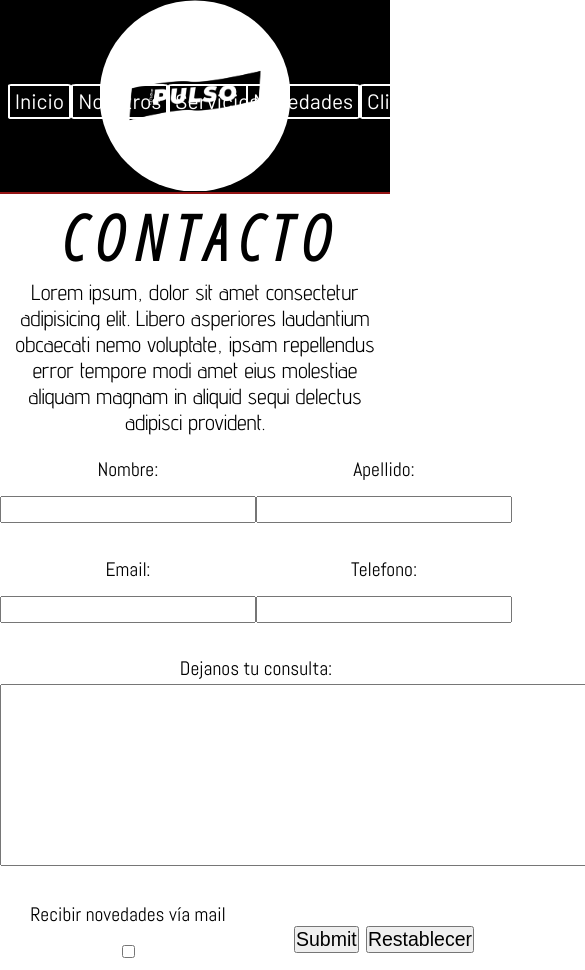
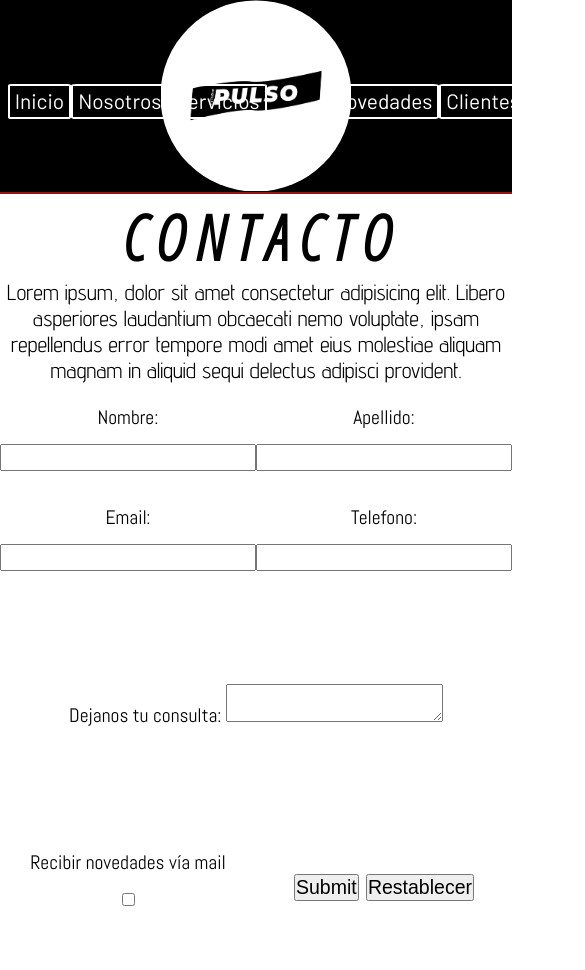
Before and after one commit to maudena/webPulsoCoder, a plain HTML site: page Contacto.html in a window 390 px wide. Shown: the top 970 px of the page, 585 px wide, since content can reach past the window. Drawn offline with Linux system fonts and the light colour scheme.

Commit message:
Commit inicial

```diff
--- a/Contacto.html
+++ b/Contacto.html
@@ -9,7 +9,7 @@
     <link rel="stylesheet" href="https://stackpath.bootstrapcdn.com/font-awesome/4.7.0/css/font-awesome.min.css">
     <title>Pulso | Contacto</title>
 </head>
-<body>
+<body class="container-Contacto">
     <header class="header">
 
         <div class="logoHeader">
@@ -61,7 +61,7 @@
 
                 <div class="boxConsulta">
                     <label for="consulta">Dejanos tu consulta: </label>
-                    <textarea name="consulta" id="consulta" cols="100" rows="10"></textarea>
+                    <textarea name="consulta" id="consulta" cols="auto" rows="auto"></textarea>
                 </div>
                 <div class="checkContacto">
                     <p>Recibir novedades vía mail</p>
--- a/css/style.css
+++ b/css/style.css
@@ -60,12 +60,14 @@ html{
     grid-column: 1/5;
     display: flex;
     justify-content: space-between;
+
 }
 .nav ul{
     list-style: none;
     display: flex;
     font-size: 35em;
     font-family: 'Barlow', sans-serif;
+
 }
 
 .left, .right{
@@ -73,6 +75,7 @@ html{
     align-self: center;
     margin-left: 5em;
     margin-right: 5em;
+
 
 }
 .left ul, .right ul{
@@ -355,17 +358,26 @@ header{
 }
 .foot{
     grid-area: footer;
-    grid-column: 1/5;
-    grid-row: 9/10;
+
 }
 
 
 
-/*---------------C O N T A C T O---------------*/
+/*            <---------------C O N T A C T O--------------->             */
 
-
+.container-Contacto{
+    display: grid;
+    grid-template-areas:
+    "header"
+    "titleContacto"
+    "textoContacto"
+    "formContacto"
+    "footer"
+    ;
+}
 
 .titleContacto{
+    grid-area: titleContacto;
     display: flex;
     font-size: 10em;
     font-family: 'Open Sans Condensed', sans-serif;
@@ -374,6 +386,7 @@ header{
     text-align: center;
 }
 .textoContacto{
+    grid-area: textoContacto;
     font-family: 'Advent Pro', sans-serif;
     font-size: 3.5em;
     display: flex;
@@ -381,6 +394,7 @@ header{
     text-align: center;
 }
 .formContainer{
+    grid-area: formContacto;
     display: grid;
     grid-template-columns: repeat(2,1fr);
     grid-template-rows: 2em 2em 5em 2em 2em;
@@ -397,11 +411,6 @@ header{
     align-self: center;
 }
 
-
-@media screen and (max-width:768px){
-
-
-}
 
 @media screen and (max-width:768px) {
 
@@ -443,32 +452,6 @@ header{
         .serv3{
             grid-area: serv3;
         }
-
-        .subServicio2{
-
-        }
-        .imgServicios2{
-
-
-        }
-        .textServicio2{
-
-
-        }
-
-        .subServicio3{
-
-
-        }
-        .imgServicios3{
-
-
-        }
-        .textServicio3{
-
-
-
-        }
         .foot{
             grid-area: footer;
         }
```
Also changed, not shown: Servicios.html (+2 -2 lines).
